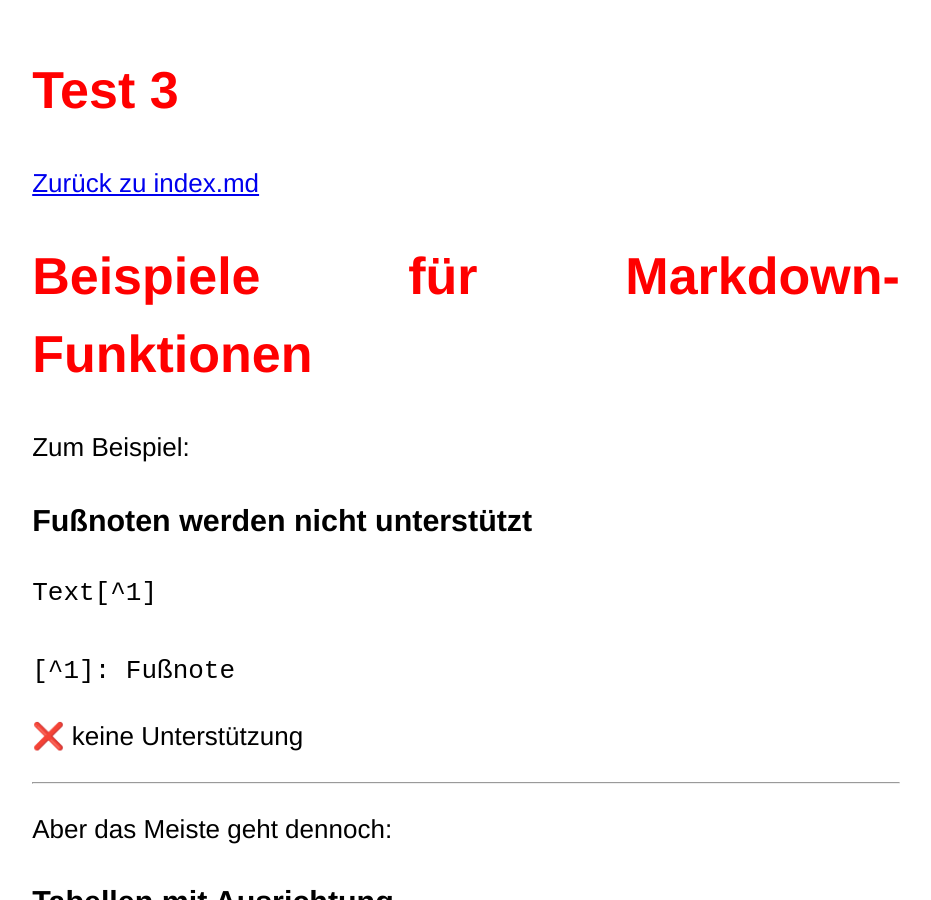
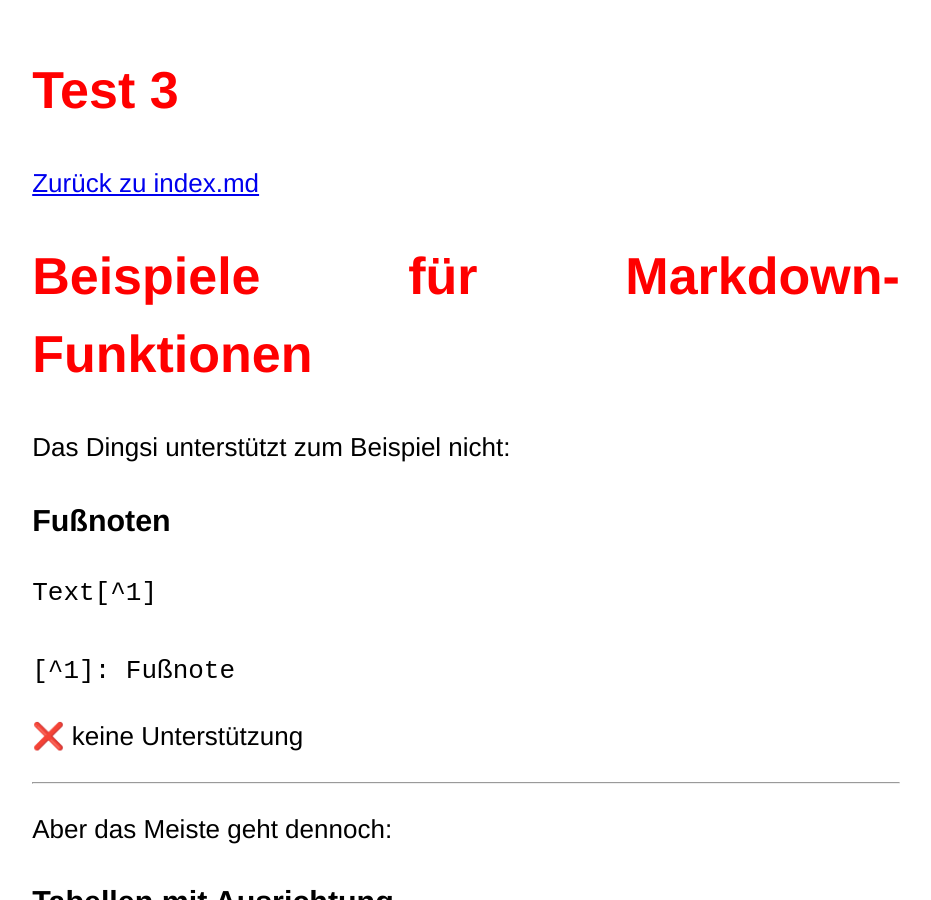
Before and after one commit to MonaLgbt/MonaLgbt.github.io, a Jekyll site: the page built from pages/Examples.md, in a window 1280 px wide and 900 px high. Shown: the whole window, without its empty margins (174-1105 px from the left). Built offline with Jekyll 4.4.1, drawn with Linux system fonts in a browser that asks for light colours.

Commit message:
Update Examples.md

````diff
--- a/pages/Examples.md
+++ b/pages/Examples.md
@@ -7,9 +7,9 @@ layout: default
 
 # Beispiele für Markdown-Funktionen
 
-Zum Beispiel:
+Das Dingsi unterstützt zum Beispiel nicht:
 
-### Fußnoten werden nicht unterstützt
+### Fußnoten
 
 ```markdown
 Text[^1]
````
